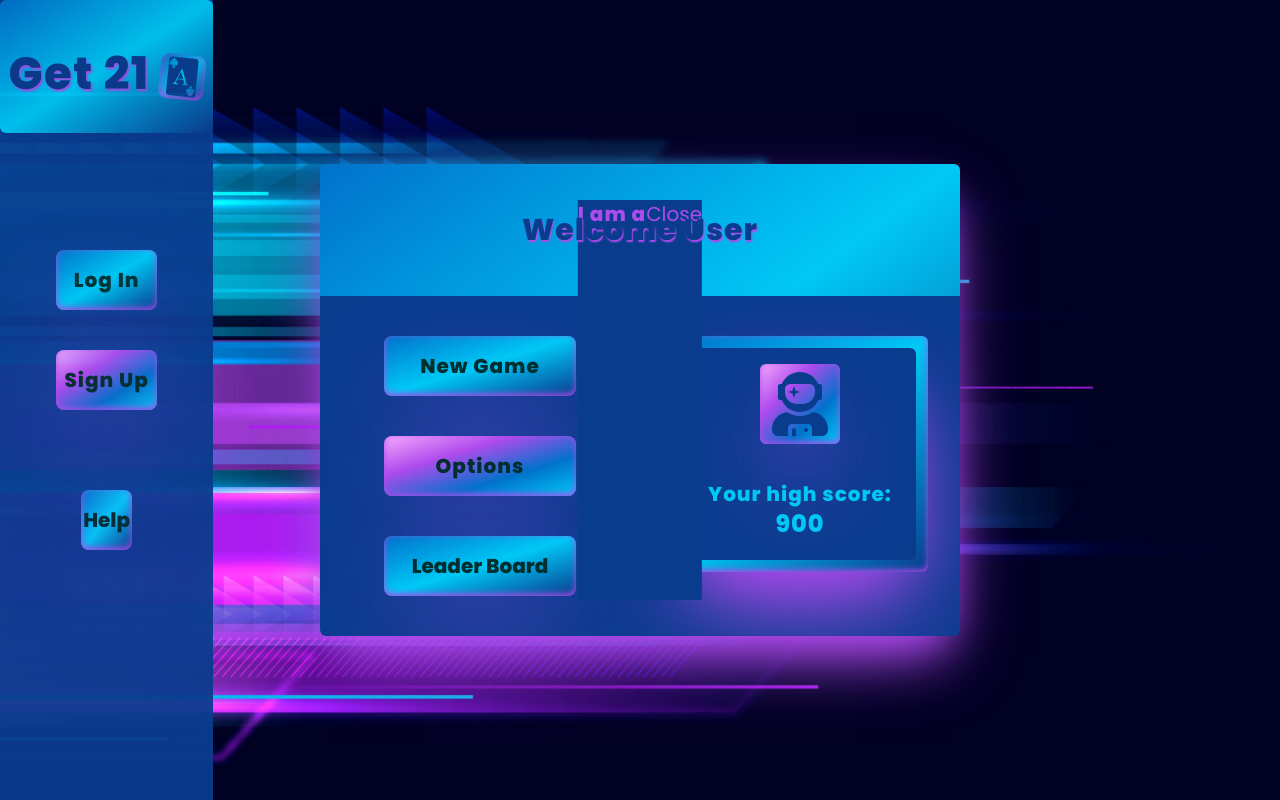
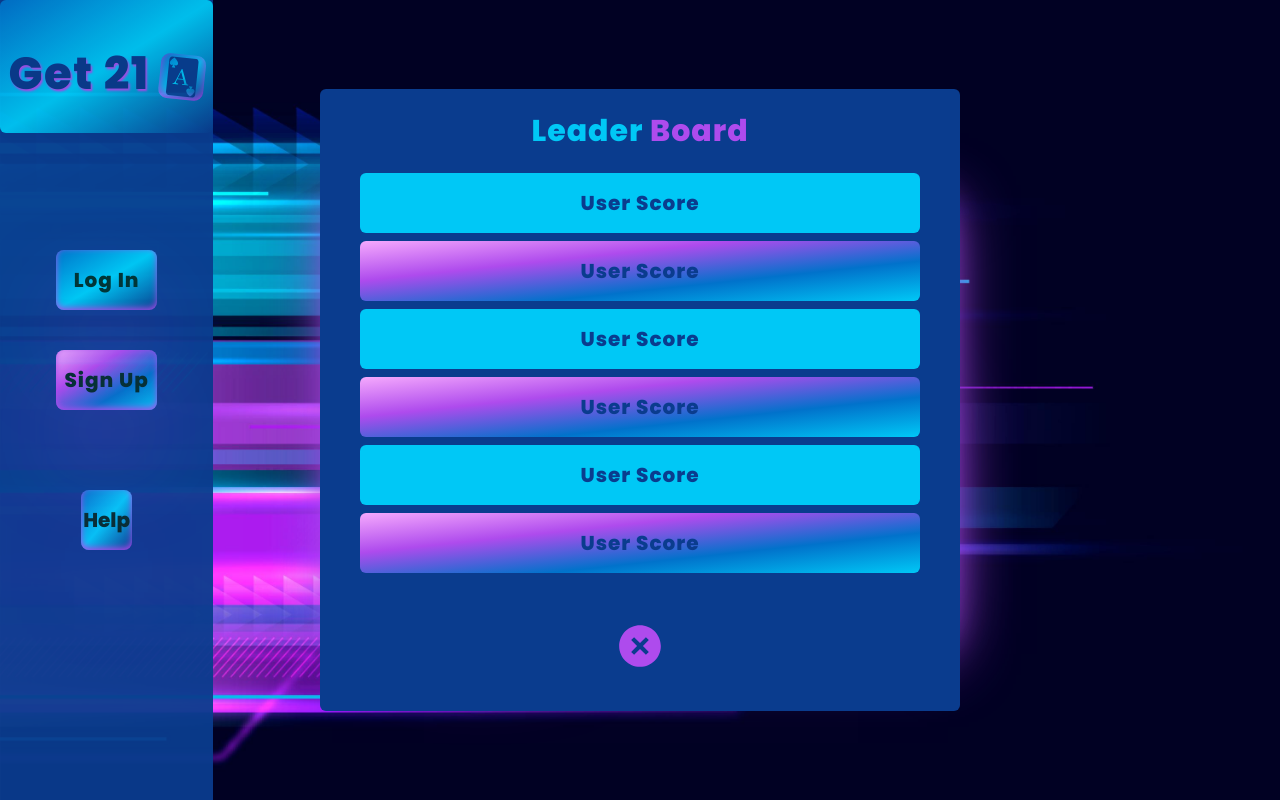
Before and after one commit to davidlidebrandt/get-21-frontend, a React (Create React App) app: page /startmenu in a window 1280 px wide. Both pictures are taken after a click on the button "Leader Board". Built offline with nearby package versions, Linux system fonts and the light colour scheme.

Commit message:
Add leaderboard modal

```diff
--- a/src/components/other/StartmenuCard.js
+++ b/src/components/other/StartmenuCard.js
@@ -2,14 +2,22 @@ import React from 'react'
 import { useState } from 'react'
 import { Link } from 'react-router-dom'
 import { FaUserAstronaut } from "react-icons/fa"
+import { RiCloseCircleFill } from "react-icons/ri"
 
 export default function StartmenuCard() {
     const [displayLeaderBoard, setDisplayLeaderBoard] = useState("hidden")
 
     return (
         <div className="bg-gradient w-full rounded-md text-xl custom-pink-box-shadow text-darker-blue font-black">
-            <div className={displayLeaderBoard + " center-absolute min-h-50 bg-darker-blue top-0 text-pink"}>I am a
-            <button onClick={(e)=>{setDisplayLeaderBoard("hidden")}}>Close</button>
+            <div className={displayLeaderBoard + " center-absolute min-h-50 bg-darker-blue top-0 text-pink z-50 w-1/2 rounded-md text-center px-10"}>
+            <h3 className="text-3xl my-6"><span className="text-lighter-blue">Leader</span> <span className="text-pink">Board</span></h3>
+            <div className="w-full py-4 my-2 bg-lighter-blue rounded-md text-darker-blue">User Score</div>
+            <div className="w-full py-4 my-2 pink-blue-gradient text-darker-blue rounded-md">User Score</div>
+            <div className="w-full py-4 my-2 bg-lighter-blue rounded-md text-darker-blue">User Score</div>
+            <div className="w-full py-4 my-2 pink-blue-gradient text-darker-blue rounded-md">User Score</div>
+            <div className="w-full py-4 my-2 bg-lighter-blue rounded-md text-darker-blue">User Score</div>
+            <div className="w-full py-4 my-2 pink-blue-gradient text-darker-blue rounded-md">User Score</div>
+            <button className="my-10" onClick={(e)=>{setDisplayLeaderBoard("hidden")}}><RiCloseCircleFill size="50" className="text-pink"/></button>
             </div>
            <div className="grid grid-cols-12">
               <div className="col-span-12 text-center">
--- a/src/index.css
+++ b/src/index.css
@@ -50,6 +50,7 @@ body {
 .min-h-50 {
   min-height: 50%;
 }
+
 
 .hover-scale-175:hover {
   transform: scale(1.7);
```
